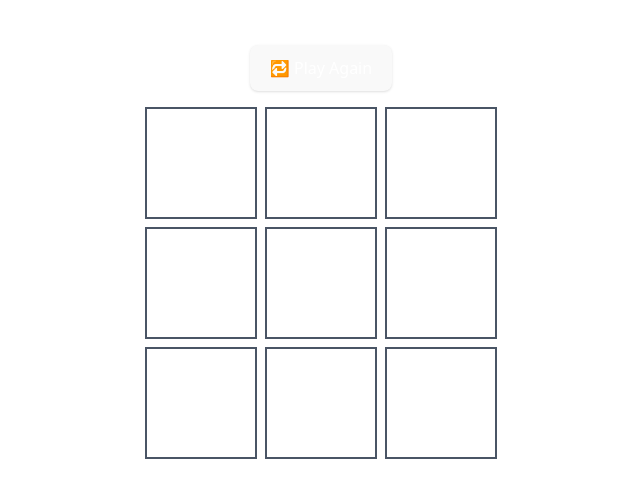
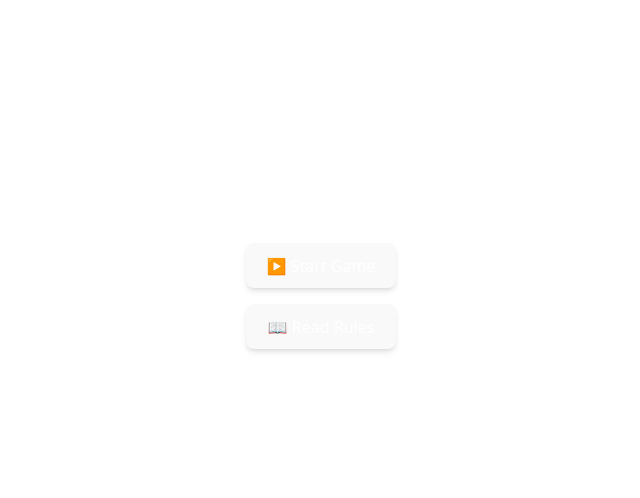
Before and after one commit to Lakshya182005/BlinkTicTacToe, a React (Vite) app: page / in a window 1280 px wide. Shown: the part 144-642 px from the top of the page, without its empty margins (319-959 px from the left). Built offline with nearby package versions, Linux system fonts and the light colour scheme.

Commit message:
added routing,rules page, home page

```diff
--- a/package.json
+++ b/package.json
@@ -13,7 +13,8 @@
     "@tailwindcss/vite": "^4.1.7",
     "framer-motion": "^12.12.1",
     "react": "^19.1.0",
-    "react-dom": "^19.1.0"
+    "react-dom": "^19.1.0",
+    "react-router-dom": "^7.6.0"
   },
   "devDependencies": {
     "@eslint/js": "^9.25.0",
--- a/src/App.jsx
+++ b/src/App.jsx
@@ -1,11 +1,20 @@
+import React from "react";
+import { BrowserRouter as Router, Routes, Route } from "react-router-dom";
+import Home from "./components/Home";
 import Board from "./components/Board";
+import Rules from "./components/Rules"
+import StyleSelect from "./components/StyleSelect";
 
 function App() {
   return (
-    <div className="min-h-screen min-w-screen bg-misty-grey flex items-center justify-center align-middle">
-
-      <Board/>
-    </div>
+    <Router>
+      <Routes>
+        <Route path="/" element={<Home />} />
+        <Route path="/rules" element={<Rules />} />
+        <Route path="/style" element={<StyleSelect />} />
+        <Route path="/game" element={<Board />} />
+      </Routes>
+    </Router>
   );
 }
 
--- a/src/components/Home.jsx
+++ b/src/components/Home.jsx
@@ -1,9 +1,30 @@
-import React from 'react'
+import React from "react";
+import { useNavigate } from "react-router-dom";
 
-function Home() {
+const Home = () => {
+  const navigate = useNavigate();
+
   return (
-    <div>Home</div>
-  )
-}
+    <div className="min-h-screen min-w-screen flex flex-col items-center justify-center bg-misty-grey gap-6">
+      <h1 className="text-4xl font-bold text-white">Blink Tac Toe</h1>
 
-export default Home
+      <div className="flex flex-col gap-4">
+        <button
+          onClick={() => navigate("/style")}
+          className="px-6 py-3 bg-dusk-orange text-white rounded-lg shadow-md hover:scale-105 transition"
+        >
+          ▶️ Start Game
+        </button>
+
+        <button
+          onClick={() => navigate("/rules")}
+          className="px-6 py-3 bg-sunset-coral text-white rounded-lg shadow-md hover:scale-105 transition"
+        >
+          📖 Read Rules
+        </button>
+      </div>
+    </div>
+  );
+};
+
+export default Home;
--- a/src/components/Rules.jsx
+++ b/src/components/Rules.jsx
@@ -1,9 +1,66 @@
-import React from 'react'
+import React from "react";
+import { useNavigate } from "react-router-dom";
 
-function Rules() {
+const Rules = () => {
+  const navigate = useNavigate();
+
   return (
-    <div>Rules</div>
-  )
-}
+    <div className="min-h-screen min-w-screen  bg-misty-grey p-6 flex flex-col gap-4 text-white">
+      <div className="space-y-4 text-lg leading-relaxed">
+        <p>
+          <strong>Blink Tac Toe</strong> is a strategic spin on the classic Tic
+          Tac Toe. Every tile has HP, and every move matters.
+        </p>
 
-export default Rules
+        <h2 className="text-xl font-semibold">🎮 Game Basics</h2>
+        <ul className="list-disc list-inside space-y-2">
+          <li>Two players take turns placing tiles (X or O) on a 3×3 grid.</li>
+          <li>You can place a tile on an empty square.</li>
+          <li>
+            Tiles start with <strong>5 HP</strong>.
+          </li>
+          <li>
+            You can attack an opponent’s tile to reduce its HP by{" "}
+            <strong>2</strong>.
+          </li>
+          <li>
+            Your own tiles lose <strong>1 HP</strong> at the end of your turn
+            (decay).
+          </li>
+          <li>
+            Tiles with <strong>0 HP</strong> disappear.
+          </li>
+          <li>
+            You <strong>can’t play on or attack your own tile</strong>.
+          </li>
+        </ul>
+
+
+        <h2 className="text-xl font-semibold mt-6">💀 Sudden Death</h2>
+        <ul className="list-disc list-inside space-y-2">
+          <li>
+            After <strong>15 moves</strong> by both players, sudden death
+            begins.
+          </li>
+          <li>No more attacking or HP decay.</li>
+          <li>All tiles become permanent — choose wisely.</li>
+        </ul>
+
+        <h2 className="text-xl font-semibold mt-6">🏆 How to Win</h2>
+        <p>
+          Form a straight line of <strong>3 of your tiles</strong> (row, column,
+          or diagonal) before your opponent does.
+        </p>
+      </div>
+
+      <button
+        onClick={() => navigate("/")}
+        className="mt-6 self-center px-6 py-2 bg-dusk-orange text-white rounded-lg hover:scale-105 transition"
+      >
+        ⬅️ Back to Home
+      </button>
+    </div>
+  );
+};
+
+export default Rules;
```
Also changed, not shown: 1 other file (tests, documents, lock files or other folders).
